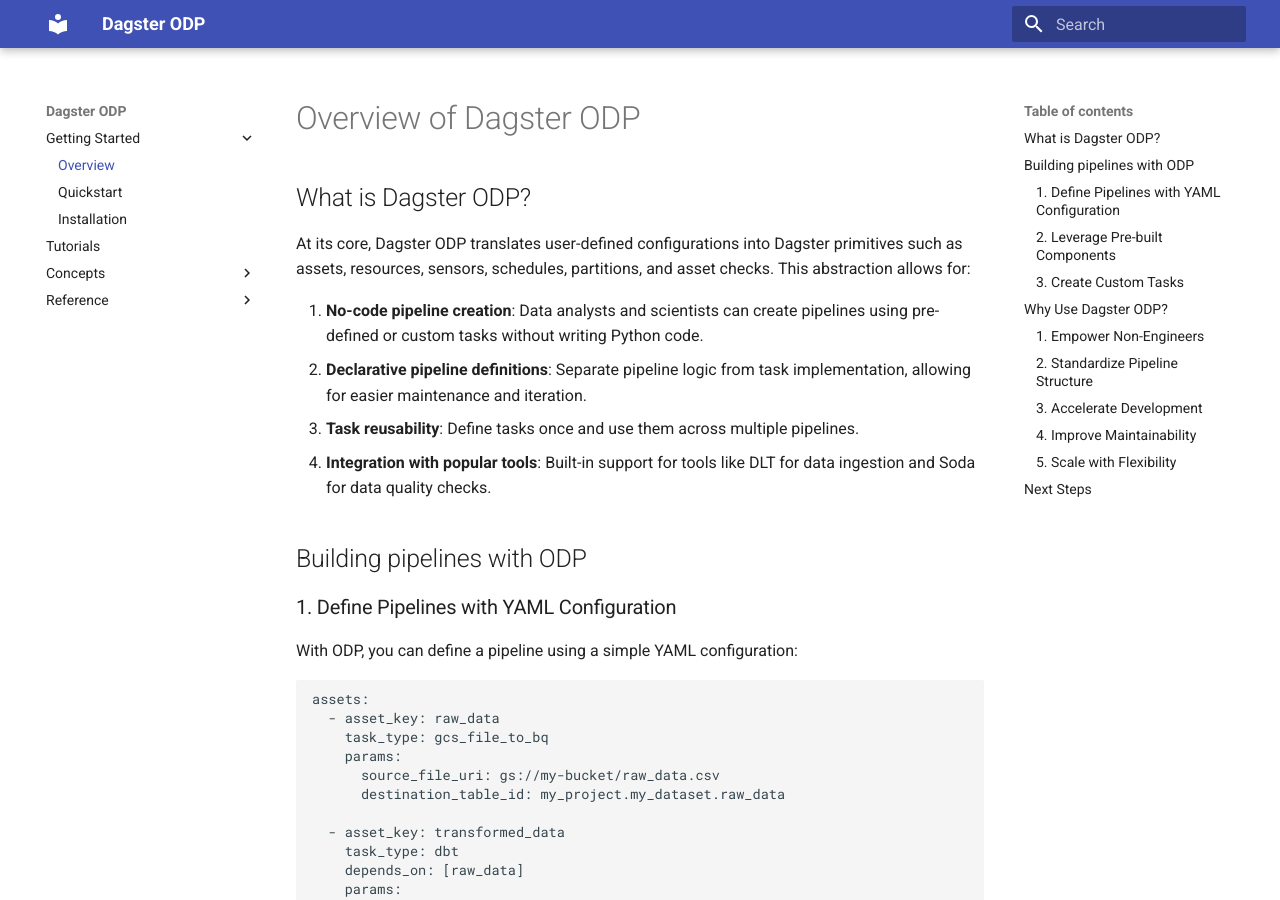
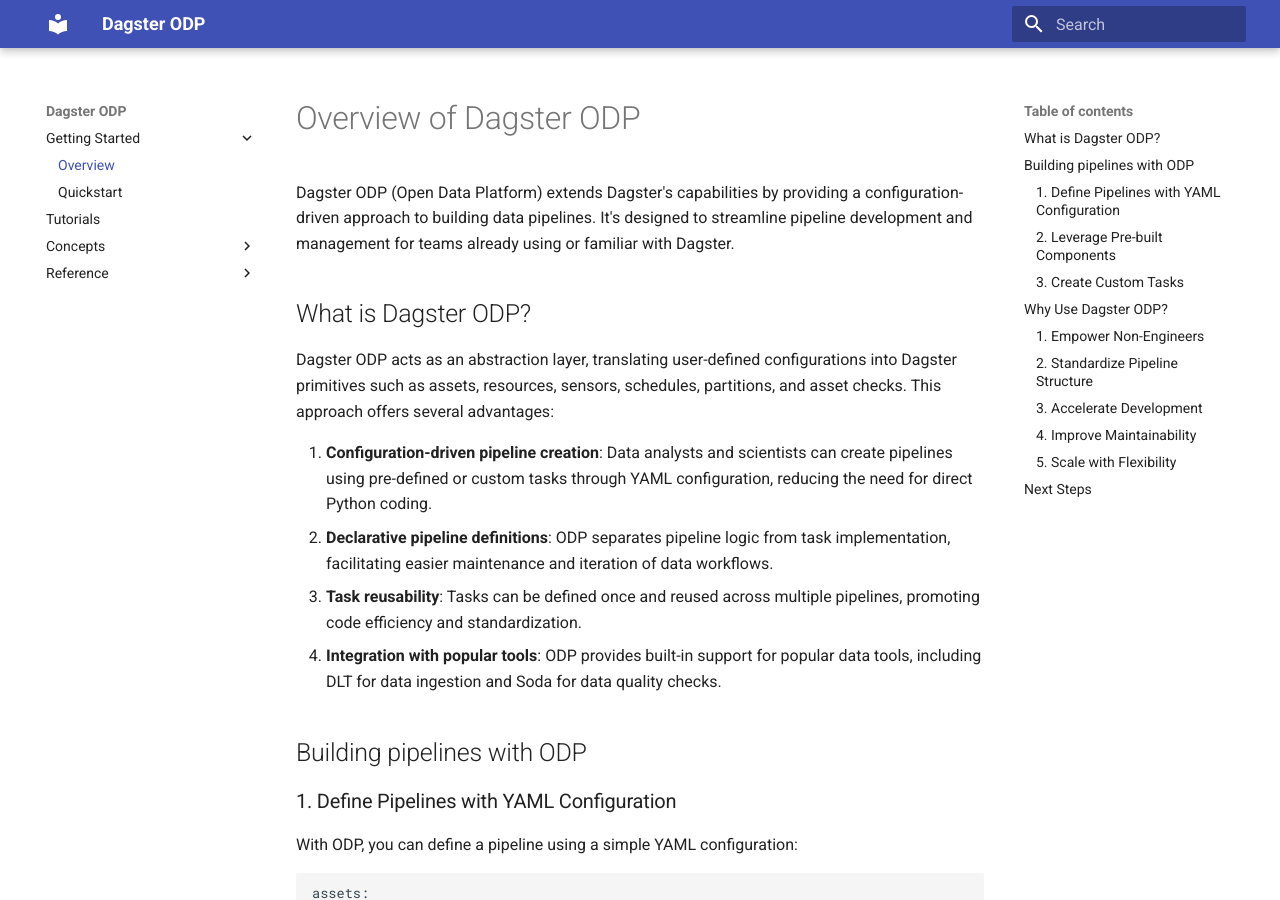
Before and after one commit to runodp/dagster-odp, an MkDocs documentation site: the page built from docs/getting-started/overview.md, in a window 1280 px wide and 900 px high. Built offline with MkDocs 1.6.1 and Material for MkDocs 9.7.7, drawn with Linux system fonts in a browser that asks for light colours; some of the changed text lies outside the part shown.

Commit message:
Added overview and quickstart to the docs

````diff
--- a/docs/getting-started/overview.md
+++ b/docs/getting-started/overview.md
@@ -1,13 +1,15 @@
 # Overview of Dagster ODP
+
+Dagster ODP (Open Data Platform) extends Dagster's capabilities by providing a configuration-driven approach to building data pipelines. It's designed to streamline pipeline development and management for teams already using or familiar with Dagster.
 
 ## What is Dagster ODP?
 
-At its core, Dagster ODP translates user-defined configurations into Dagster primitives such as assets, resources, sensors, schedules, partitions, and asset checks. This abstraction allows for:
+Dagster ODP acts as an abstraction layer, translating user-defined configurations into Dagster primitives such as assets, resources, sensors, schedules, partitions, and asset checks. This approach offers several advantages:
 
-1. **No-code pipeline creation**: Data analysts and scientists can create pipelines using pre-defined or custom tasks without writing Python code.
-2. **Declarative pipeline definitions**: Separate pipeline logic from task implementation, allowing for easier maintenance and iteration.
-3. **Task reusability**: Define tasks once and use them across multiple pipelines.
-4. **Integration with popular tools**: Built-in support for tools like DLT for data ingestion and Soda for data quality checks.
+1. **Configuration-driven pipeline creation**: Data analysts and scientists can create pipelines using pre-defined or custom tasks through YAML configuration, reducing the need for direct Python coding.
+2. **Declarative pipeline definitions**: ODP separates pipeline logic from task implementation, facilitating easier maintenance and iteration of data workflows.
+3. **Task reusability**: Tasks can be defined once and reused across multiple pipelines, promoting code efficiency and standardization.
+4. **Integration with popular tools**: ODP provides built-in support for popular data tools, including DLT for data ingestion and Soda for data quality checks.
 
 ## Building pipelines with ODP
 
@@ -61,7 +63,7 @@
 
 ### 3. Create Custom Tasks
 
-While ODP provides many pre-built components, it also allows data engineers to create custom tasks for specific needs. Here's an example of a custom task for data anonymization:
+While ODP provides many pre-built components, it also allows data engineers to create custom tasks for specific needs. Here's how you would write a custom task to anonymize data:
 
 ```python
 from dagster_odp.tasks.manager import BaseTask, odp_task
@@ -110,4 +112,4 @@
 
 ## Next Steps
 
-Now that you're familiar with Dagster ODP's concepts and benefits, you're ready to start building your first pipeline. Check out our [Quickstart Guide](getting-started/quickstart) to get started, the [Tutorials](tutorials.md) for more advanced real-world use cases, or dive into the Concepts section for a deeper understanding of ODP's components.
+Now that you're familiar with Dagster ODP's concepts and benefits, you're ready to start building your first pipeline. Check out our [Quickstart Guide](./quickstart.md) to get started, the [Tutorials](../tutorials/tutorials.md) for more advanced real-world use cases, or dive into the Concepts section for a deeper understanding of ODP's components.
--- a/mkdocs.yml
+++ b/mkdocs.yml
@@ -6,7 +6,6 @@
   - Getting Started:
     - Overview: getting-started/overview.md
     - Quickstart: getting-started/quickstart.md
-    - Installation: getting-started/installation.md
   - Tutorials: tutorials.md
   - Concepts:
     - Overview: concepts/concepts.md
--- a/pyproject.toml
+++ b/pyproject.toml
@@ -39,6 +39,3 @@
     "freezegun",
     "mkdocs-material"
 ]
-
-[tool.setuptools]
-packages = ["dagster_odp"]
````
Also changed, not shown: docs/getting-started/quickstart.md (added, +87 -0 lines), docs/index.md (+4 -5 lines).
